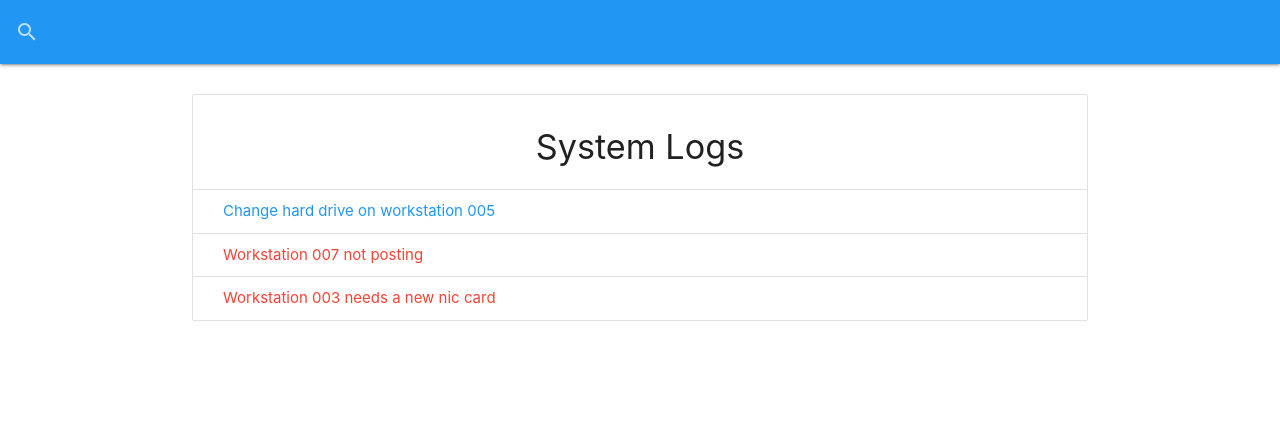
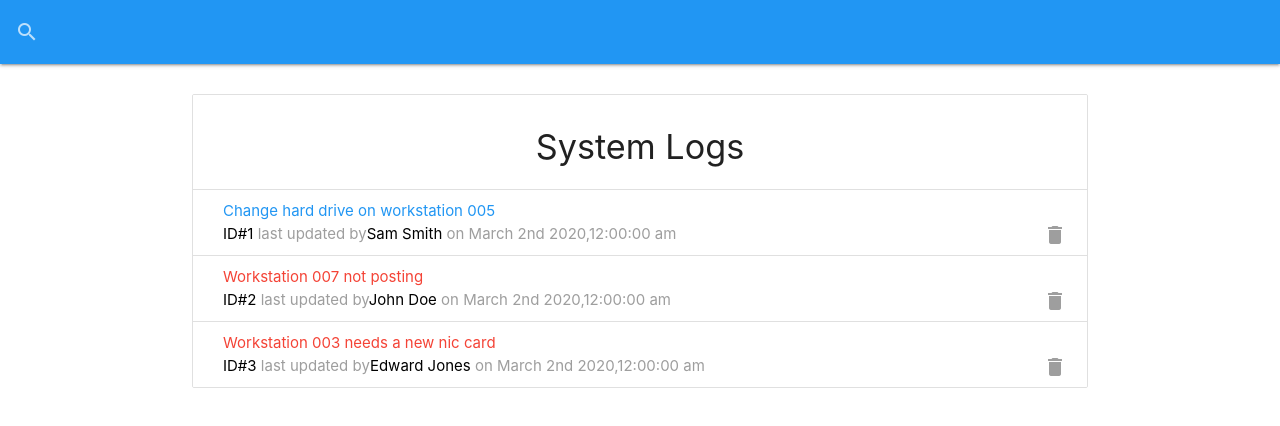
Before and after one commit to ed-f-jones/it-logger, a React (Create React App) app: page / in a window 1280 px wide. Shown: the top 426 px of the page. Built offline with nearby package versions, Linux system fonts and the light colour scheme; data requests are answered from the project's data file.

Commit message:
dates preloader and logs style complete

```diff
--- a/package.json
+++ b/package.json
@@ -7,8 +7,10 @@
     "@testing-library/react": "^9.5.0",
     "@testing-library/user-event": "^7.2.1",
     "materialize-css": "^1.0.0",
+    "moment": "^2.27.0",
     "react": "^16.13.1",
     "react-dom": "^16.13.1",
+    "react-moment": "^0.9.7",
     "react-scripts": "3.4.1"
   },
   "scripts": {
--- /dev/null
+++ b/src/components/layout/Preloader.js
@@ -0,0 +1,11 @@
+import React from 'react'
+
+ const Preloader = () => {
+    return (
+        <div className="progress blue lighten-4">
+            <div className="indeterminate blue"></div>
+        </div>
+    )
+}
+
+export default Preloader;
--- a/src/components/logs/LogItem.js
+++ b/src/components/logs/LogItem.js
@@ -1,4 +1,5 @@
 import React from 'react';
+import Moment from 'react-moment';
 import PropTypes from 'prop-types';
 
 const LogItem = ({ log }) => {
@@ -7,13 +8,20 @@ const LogItem = ({ log }) => {
             <div>
                 <a href="#edit-log-modal" className={`modal-trigger ${log.attention ? 'red-text'
                 : 'blue-text'}`}>{log.message}</a>
+                <br/>
+                <span className="grey-text">
+                    <span className="black-text">ID#{log.id}</span> last updated by{''}
+                    <span className="black-text">{log.tech}</span> on <Moment format ='MMMM Do YYYY,h:mm:ss a
+                    '>{log.date}</Moment>
+                </span>
+                <a href="#!" className="secondary-content"><i className="material-icons grey-text">delete</i></a>
             </div>
         </li>
-    )
-}
+    );
+};
 
 LogItem.propTypes = {
     log: PropTypes.object.isRequired
-}
+};
 
 export default LogItem
--- a/src/components/logs/Logs.js
+++ b/src/components/logs/Logs.js
@@ -1,5 +1,6 @@
   import React, { useState, useEffect}from 'react';
   import LogItem from './LogItem';
+  import Preloader from '../layout/Preloader';
 
 
 const Logs = () => {
@@ -22,7 +23,7 @@ const Logs = () => {
     }
 
     if(loading) {
-        return <h4>Loading...</h4>
+        return <Preloader/>
     }
     return (
         <ul className="collection with-header">
```
Also changed, not shown: 1 other file (tests, documents, lock files or other folders).
